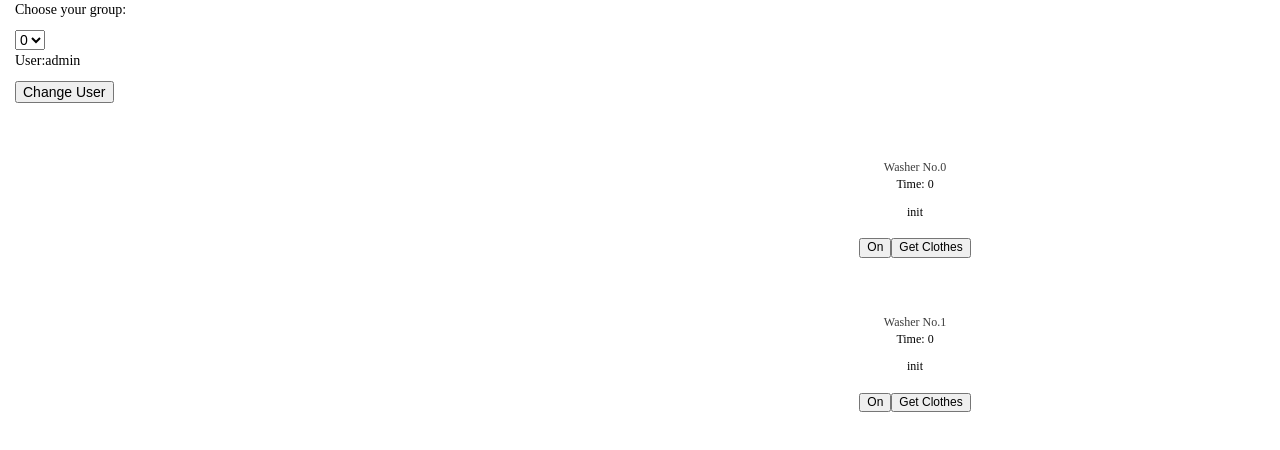
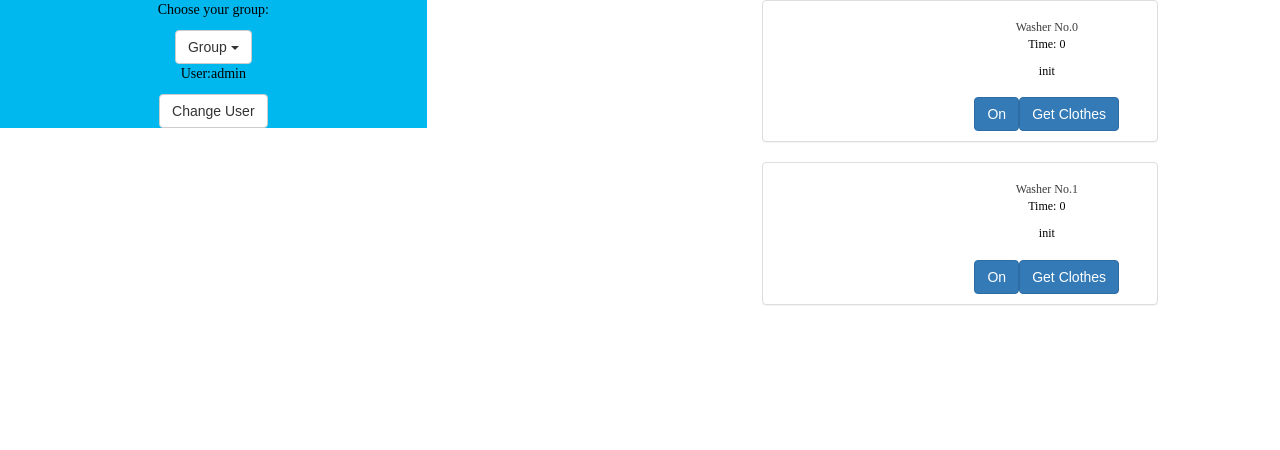
Before and after one commit to bigface008/our_app_00, a React app: page / in a window 1280 px wide. Built offline with nearby package versions, Linux system fonts and the light colour scheme.

Commit message:
Event Key

```diff
--- a/src/components/Group_Selector.js
+++ b/src/components/Group_Selector.js
@@ -2,6 +2,9 @@ require('normalize.css/normalize.css');
 require('styles/App.css');
 
 import React from 'react';
+
+import DropdownButton from 'react-bootstrap/lib/DropdownButton'
+import MenuItem from 'react-bootstrap/lib/MenuItem'
 
 export const WASHER_GROUP = [2, 1, 3];
 
@@ -15,22 +18,25 @@ class Group_Selector extends React.Component {
     this.handleChange = this.handleChange.bind(this);
   }
 
-  handleChange(event) {
-    this.props.onGroupChange(event.target.value);
+  handleChange(eventKey, event) {
+      console.log('select changes')
+    this.props.onGroupChange(eventKey);
   }
 
   render() {
     let tmp = [];
     for (let i = 0; i < WASHER_GROUP.length; i++)
       tmp.push(
-        <option key= {i} value={i}>{i}</option>
+        <MenuItem key={i} eventKey={i}>{i}</MenuItem>
       );
     return (
       <div>
         <p>Choose your group:</p>
-        <select value={this.state.value} onChange={this.handleChange}>
+        <DropdownButton
+            title="Group" id="dropdown"
+            onSelect={this.handleChange}>
           {tmp}
-        </select>
+        </DropdownButton>
       </div>
     );
   }
--- a/src/components/Login.js
+++ b/src/components/Login.js
@@ -1,4 +1,9 @@
 import React from 'react';
+
+import Button from 'react-bootstrap/lib/Button'
+import FormGroup from 'react-bootstrap/lib/FormGroup'
+import FormControl from 'react-bootstrap/lib/FormControl'
+
 import {ModalContainer, ModalDialog} from 'react-modal-dialog';
 const USERS = [
     {
@@ -50,23 +55,17 @@ class Login extends React.Component{
     }
     render() {
     return <div>
-        <button onClick={this.handleClick}>Change User</button>
+        <Button onClick={this.handleClick}>Change User</Button>
           {
             this.state.isShowingModal &&
             <ModalContainer onClose={this.handleClose}>
               <ModalDialog>
                 <h3>Change user</h3>
-                <label>
-                    Username:
-                    <input type="text" value={this.state.value} onChange={this.handleUsernameChange} />
-                </label>
-                <br/>
-                <label>
-                    Password:
-                    <input type="text" value={this.state.value} onChange={this.handlePasswordChange} />
-                </label>
-                <br/>
-                <button onClick={this.handleClickLogin}>Login</button>
+                <FormGroup>
+                    <FormControl placeholder="Username" type="text" value={this.state.value} onChange={this.handleUsernameChange} />
+                    <FormControl placeholder="Password" type="text" value={this.state.value} onChange={this.handlePasswordChange} />
+                </FormGroup>
+                <Button onClick={this.handleClickLogin}>Login</Button>
               </ModalDialog>
             </ModalContainer>
           }
--- a/src/components/Main.js
+++ b/src/components/Main.js
@@ -5,6 +5,7 @@ import React from 'react';
 
 import Grid from 'react-bootstrap/lib/Grid'
 import Col from 'react-bootstrap/lib/Col'
+import Row from 'react-bootstrap/lib/Row'
 
 import Washer from '../components/Washer'
 import Group_Selector from '../components/Group_Selector'
@@ -133,14 +134,17 @@ class AppComponent extends React.Component {
     return (
       <div>
         <Grid fluid={true}>
-        <Col>
+          <Row>
+          <Col xs={6} md={4} className="left">
             <Group_Selector onGroupChange={this.handleGroupChange} />
             <p>User:{this.state.current_user}</p>
             <Login onUserChange={this.handleUserChange }/>
           </Col>
-        <Col>
+          <Col xs={3} md={3} />
+          <Col xs={6} md={4}>
             {tmp}
           </Col>
+          </Row>
         </Grid>
       </div>
     );
--- a/src/components/Washer.js
+++ b/src/components/Washer.js
@@ -2,6 +2,9 @@ require('normalize.css/normalize.css');
 require('styles/App.css');
 
 import React from 'react';
+
+import Button from 'react-bootstrap/lib/Button'
+import Panel from 'react-bootstrap/lib/Panel'
 
 class Washer extends React.Component {
   constructor(props) {
@@ -60,7 +63,7 @@ class Washer extends React.Component {
 
   render() {
     return (
-      <div className="Washer" width="50%">
+      <Panel className="Washer">
         <p className="headline-main">
           Washer No.{this.state.id}
         </p>
@@ -71,13 +74,13 @@ class Washer extends React.Component {
           <p>
             {this.state.text}
             <br /><br />
-            <button className="On" onClick={this.handleClickOn} >On</button>
-            <button className="GetClothes" onClick={this.handelClickGetClothes}>
+            <Button bsStyle="primary" onClick={this.handleClickOn} >On</Button>
+            <Button bsStyle="primary" onClick={this.handelClickGetClothes}>
               Get Clothes
-                </button>
+            </Button>
           </p>
         </div>
-      </div>
+      </Panel>
     );
   }
 
--- a/src/styles/App.css
+++ b/src/styles/App.css
@@ -35,7 +35,6 @@ p{
 
 .left{
   float:left;
-  width: 30%;
   text-align: center;
   background-color: #00b7ee;
 }
@@ -68,6 +67,7 @@ p{
   margin: 10% 0 0 30%;
 }
 
-.col-fluid{
-  background-color: #00b7ee;
+.Washer{
+  width: 100%;
+  text-align: center;
 }
```
Lines whose indentation alone changed are shown as unchanged.
